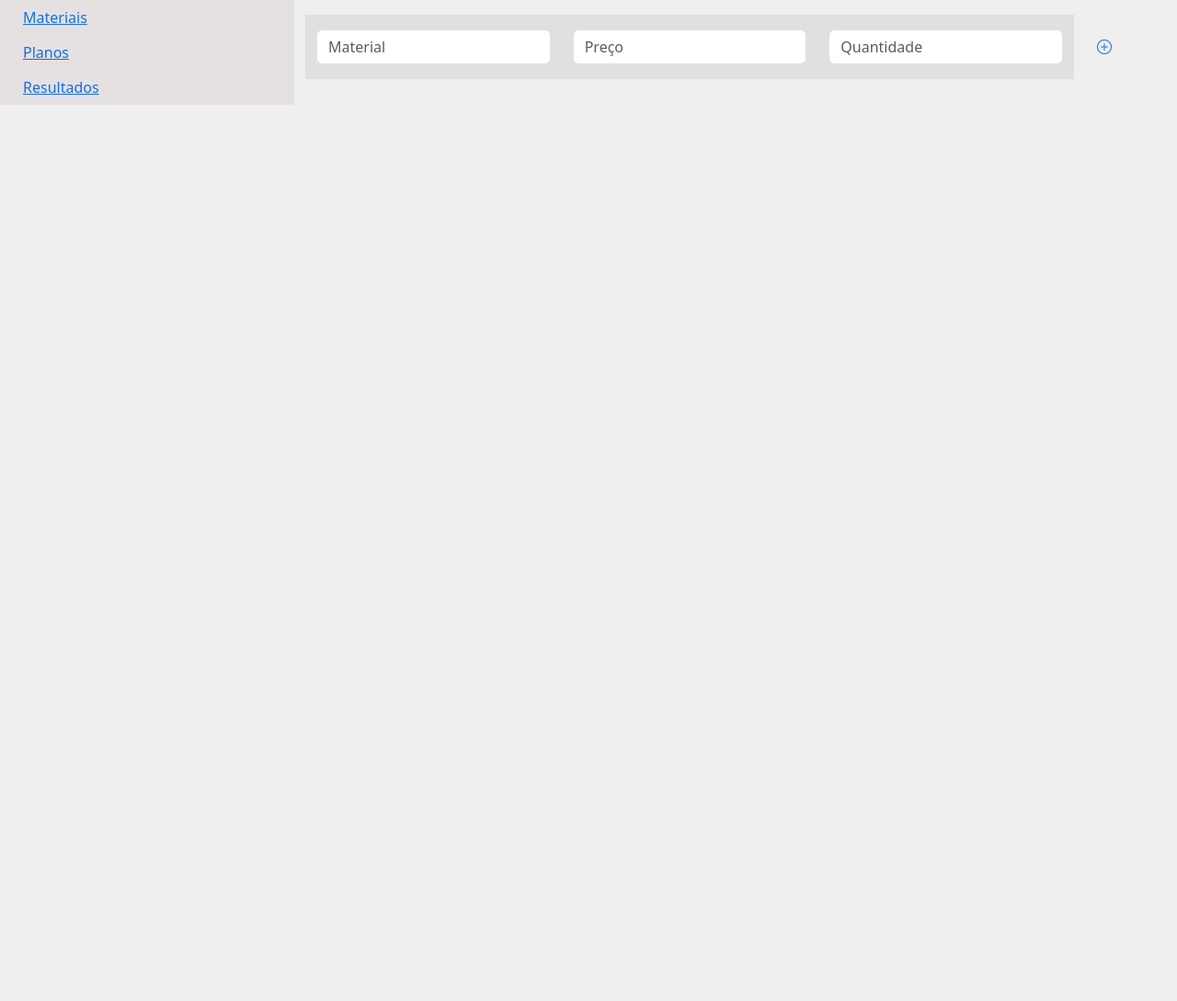
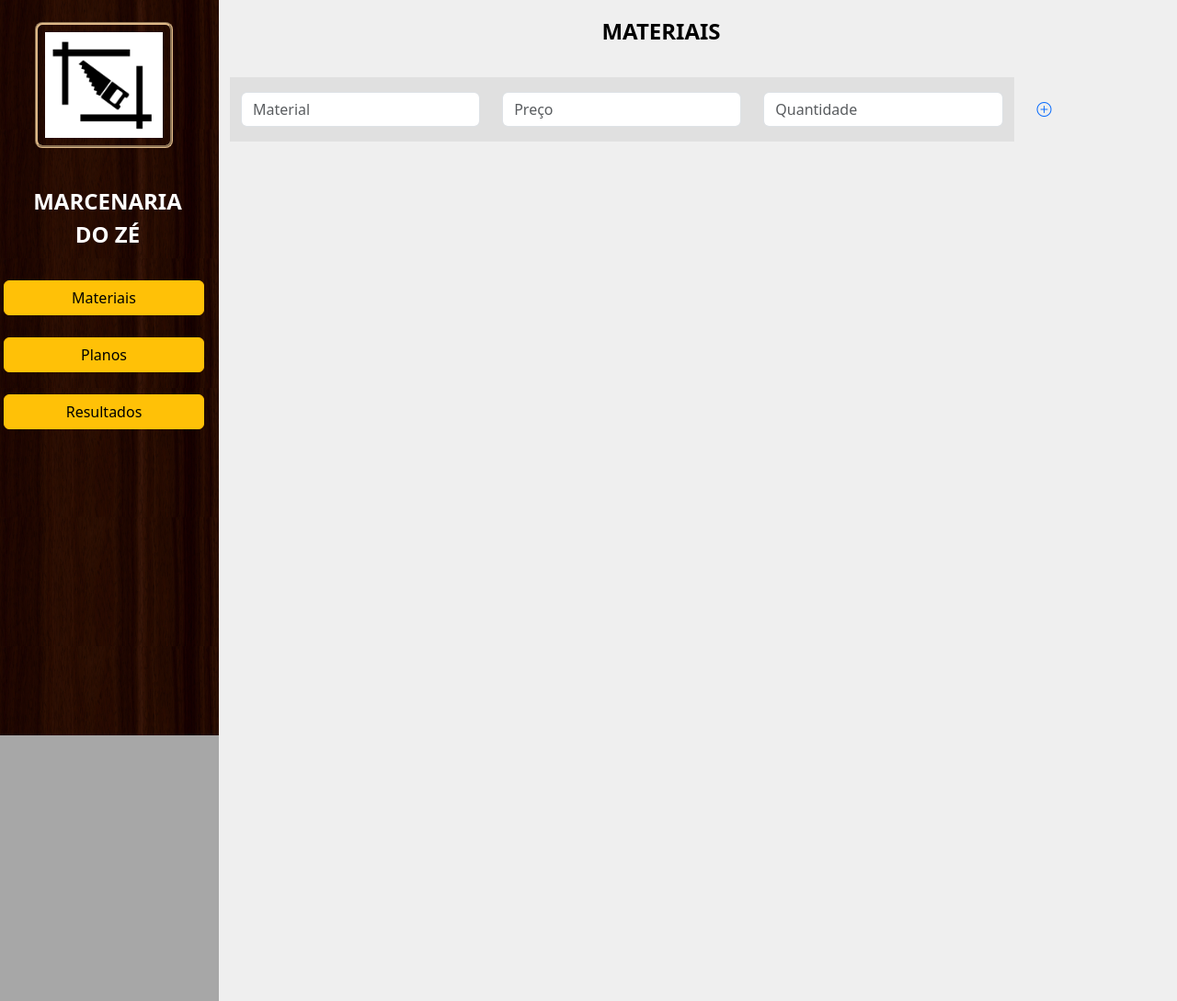
Before and after one commit to allekstat/projeto-php-2b-jeferson, a PHP site: page /pagina.php in a window 1280 px wide. Shown: the whole page at 92% size. Before the commit the page ends 114 px from the top, so only its background shows below. Run offline with PHP 8.4, Linux system fonts and the light colour scheme; data that the repository does not hold is empty.

Commit message:
melhoras no Front

```diff
--- a/estilos.css
+++ b/estilos.css
@@ -4,6 +4,7 @@ body {
 div.barra-lateral {
     background-color: #61191910;
 }
+
 div[class^='tela-'] > .col > .row {
     background-color: #00000010;
     padding-top: 1em;
@@ -12,10 +13,30 @@ div[class^='tela-'] > .col > .row {
     margin-bottom: 1em;
 }
 
+
+.main{
+    overflow-y: auto;
+}
+
+.sidebar {
+    background:
+        url('./images/TexturaMadeiraEscura.jpg') repeat,
+        linear-gradient(rgba(0, 0, 0, 0.5), rgba(0, 0, 0, 0.5));
+    background-size: 100% auto;
+    width: 250px;
+    height: 100vh;
+    position: sticky;
+    top: 0;
+}
+
+.sidebar > div {
+    background-color: rgba(0, 0, 0, 0.3);
+    padding: 20px;
+}
 .galeria{
-    width: 20%;
-    max-width: 10%;
     margin: 0 auto;
     padding: 0.5em;
     border-radius: 0.5em;
+    border-style:groove ;
+    border-color: burlywood;
 }
--- a/pagina.php
+++ b/pagina.php
@@ -12,28 +12,40 @@
     <link rel="stylesheet" href="estilos.css">
 </head>
 
-<body>
-    <div class="container-fluid">
-        <div class="row">
-            <div class="barra-lateral col-sm-3">
-                <div class="row">
-                    <div class="col">
-                        <a class="aba-materiais btn btn-link btn-block">Materiais</a>
+<body class="d-flex vh-100 overflow-hidden">
+    <div class="container-fluid p-0 h-100">
+        <div class="row flex-nowrap h-100">
+            <div class="col-auto col-md-3 col-xl-2 px-0 sidebar" id="side-nav">
+                <div class="text-center py-4">
+                   <img src="./images/Logo-PlanoDeCorteMini.jpg" class="galeria" alt="Logo Marcenaria" width="150">
+                </div>
+                <div class="text-center py-3">
+                    <div class="d-flex justify-content-center align-items-center">
+                        <i class="fas fa-tools text-warning fs-1 me-2"></i>
+                        <span class="text-white fs-4 fw-bold">MARCENARIA<br>DO ZÉ</span>
                     </div>
                 </div>
-                <div class="row">
-                    <div class="col">
-                        <a class="aba-planos btn btn-link btn-block">Planos</a>
+                    <div class="d-flex flex-column align-items-center align-items-sm-start px-3 pt-2 h-100">
+                    <div class="w-100 py-2">
+                        <a class="aba-materiais btn btn-warning w-100 mb-2">Materiais</a>
+                    </div>
+                    <div class="w-100 py-2">
+                        <a class="aba-planos btn btn-warning w-100 mb-2">Planos</a>
+                    </div>
+                    <div class="w-100 py-2">
+                        <a class="aba-resultados btn btn-warning w-100 mb-2">Resultados</a>
                     </div>
                 </div>
-                <div class="row">
-                    <div class="col">
-                        <a class="aba-resultados btn btn-link btn-block">Resultados</a>
+
+            </div>
+            <div class="col-sm-9 main">
+                <div class="tela-materiais align-items-end row container ">
+                <div class="text-center py-3">
+                    <div class="d-flex justify-content-center align-items-center">
+                        <i class="fas fa-tools text-warning fs-1 me-2"></i>
+                        <span class="text-black fs-4 fw-bold">MATERIAIS</span>
                     </div>
                 </div>
-            </div>
-            <div class="col-sm-9">
-                <div class="tela-materiais align-items-end row container">
                     <div class="materiais col">
                         <div class="pl-2 campos-material row">
                             <div class="col">
@@ -54,6 +66,12 @@
                     </div>
                 </div>
                 <div style="display: none" class="tela-planos align-items-end row container">
+                    <div class="text-center py-3">
+                        <div class="d-flex justify-content-center align-items-center">
+                            <i class="fas fa-tools text-warning fs-1 me-2"></i>
+                            <span class="text-black fs-4 fw-bold">PLANOS</span>
+                        </div>
+                    </div>
                     <div class="campos col">
                         <div class="py-2 row">
                             <div class="col">
@@ -99,9 +117,13 @@
                     </div>
                 </div>
 
-                <divs style="display: none" class="tela-resultados row">
-                    <div class="col">aqui vai aparecer o resultado dos calculos, seja só um valor, ou até uma imagem</div>
-                </div>
+                <divs style="display: none" class="tela-resultados row container">
+                    <div class="text-center py-3">
+                        <div class="d-flex justify-content-center align-items-center">
+                            <i class="fas fa-tools text-warning fs-1 me-2"></i>
+                            <span class="text-black fs-4 fw-bold">PLANOS</span>
+                        </div>
+                    </div>
             </div>
         </div>
     </div>
```
Also changed, not shown: images/TexturaMadeira.jpg (added), images/TexturaMadeiraEscura.jpg (added).
